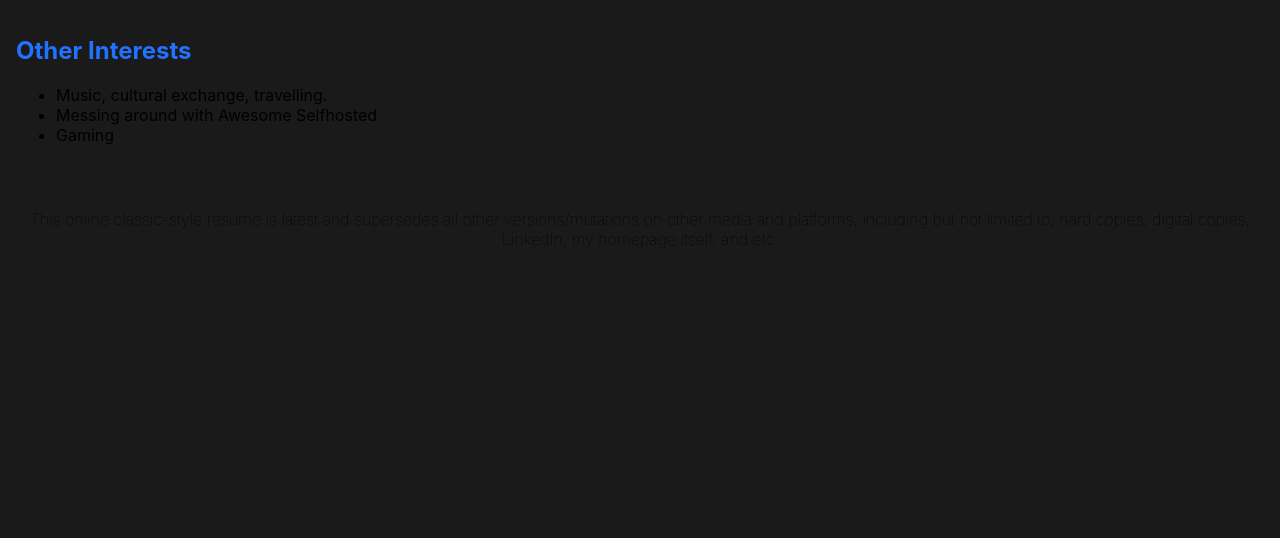
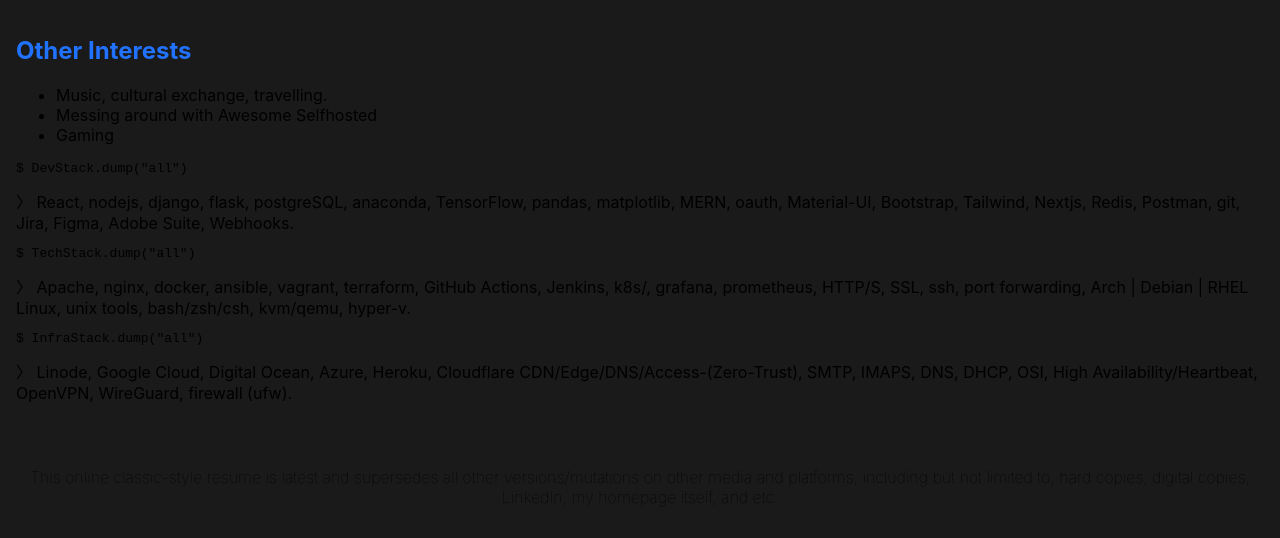
Before and after one commit to zasshuwu/nogamioka, a Next.js app: page /resume/resume_others in a window 1280 px wide. Shown: the top 538 px of the page. Built offline with nearby package versions, Linux system fonts and the light colour scheme.

Commit message:
added dumps

```diff
--- a/pages/resume/resume_others.js
+++ b/pages/resume/resume_others.js
@@ -28,6 +28,29 @@ export default function ResumeOthers() {
 				</li>
 				<li>Gaming</li>
 			</ul>
+			<div className={classes.resume_dev_stacks}>
+				<pre>$ DevStack.dump("all")</pre>
+				<div>
+					{" "}
+					&#12297; React, nodejs, django, flask, postgreSQL, anaconda, TensorFlow, pandas,
+					matplotlib, MERN, oauth, Material-UI, Bootstrap, Tailwind, Nextjs, Redis,
+					Postman, git, Jira, Figma, Adobe Suite, Webhooks.{" "}
+				</div>
+				<pre>$ TechStack.dump("all")</pre>
+				<div>
+					{" "}
+					&#12297; Apache, nginx, docker, ansible, vagrant, terraform, GitHub Actions,
+					Jenkins, k8s/, grafana, prometheus, HTTP/S, SSL, ssh, port forwarding, Arch |
+					Debian | RHEL Linux, unix tools, bash/zsh/csh, kvm/qemu, hyper-v.
+				</div>
+				<pre>$ InfraStack.dump("all")</pre>
+				<div>
+					{" "}
+					&#12297; Linode, Google Cloud, Digital Ocean, Azure, Heroku, Cloudflare
+					CDN/Edge/DNS/Access-(Zero-Trust), SMTP, IMAPS, DNS, DHCP, OSI, High
+					Availability/Heartbeat, OpenVPN, WireGuard, firewall (ufw).
+				</div>
+			</div>
 			<p
 				style={{
 					textAlign: "center",
```
Also changed, not shown: pages/resume/resume_summary.js (+5 -4 lines).
